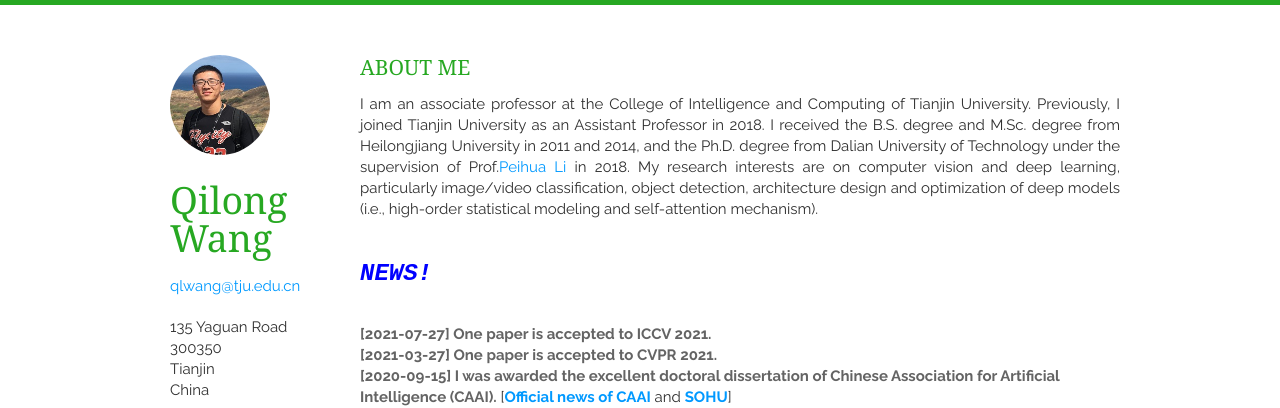
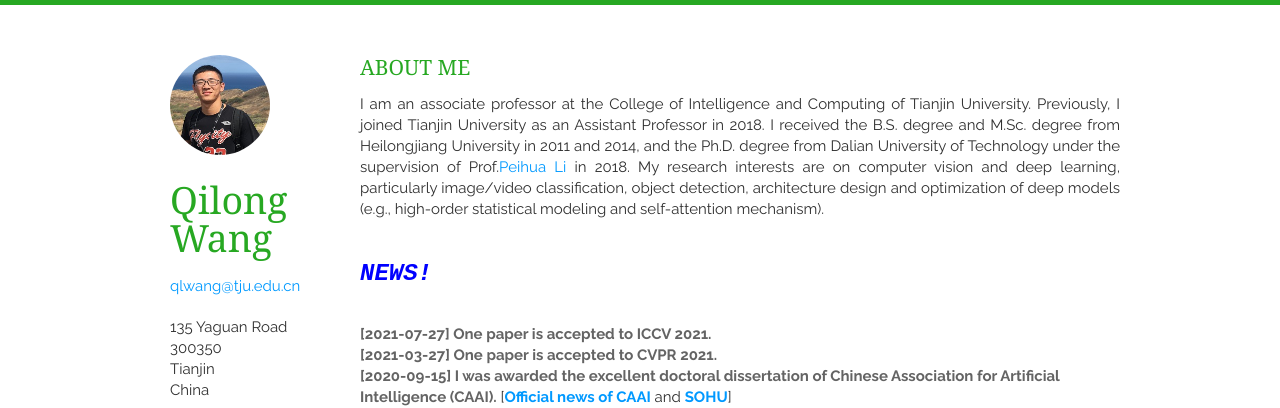
Before and after one commit to iamjingli/homepage, a Jekyll site: the page built from index.html, in a window 1280 px wide and 900 px high. Shown: the top 408 px of the window. Built offline with Jekyll 4.4.1, drawn with Linux system fonts in a browser that asks for light colours; nearby versions of some CDN libraries; the list of posts is cut into pages by our own code.

Commit message:
homepage

```diff
--- a/_includes/aboutme.html
+++ b/_includes/aboutme.html
@@ -7,6 +7,6 @@
     <h1>About Me </h1>
     <article>
       <header></header>
-      <p align="justify">I am an associate professor  at the College  of Intelligence and Computing of Tianjin University. Previously, I joined Tianjin University as an Assistant Professor  in 2018. I received the B.S. degree and M.Sc. degree from Heilongjiang University in 2011 and 2014, and the Ph.D. degree from Dalian University of Technology under the supervision of Prof.<span class="STYLE1"><a href="http://www.peihuali.org/">Peihua Li</a></span> in 2018. My research interests are on computer vision and  deep learning, particularly image/video classification, object detection, architecture design and&nbsp;optimization of deep models (i.e., high-order statistical modeling and self-attention mechanism).</p>
+      <p align="justify">I am an associate professor  at the College  of Intelligence and Computing of Tianjin University. Previously, I joined Tianjin University as an Assistant Professor  in 2018. I received the B.S. degree and M.Sc. degree from Heilongjiang University in 2011 and 2014, and the Ph.D. degree from Dalian University of Technology under the supervision of Prof.<span class="STYLE1"><a href="http://www.peihuali.org/">Peihua Li</a></span> in 2018. My research interests are on computer vision and  deep learning, particularly image/video classification, object detection, architecture design and&nbsp;optimization of deep models (e.g., high-order statistical modeling and self-attention mechanism).</p>
     </article>
 </section>
```
